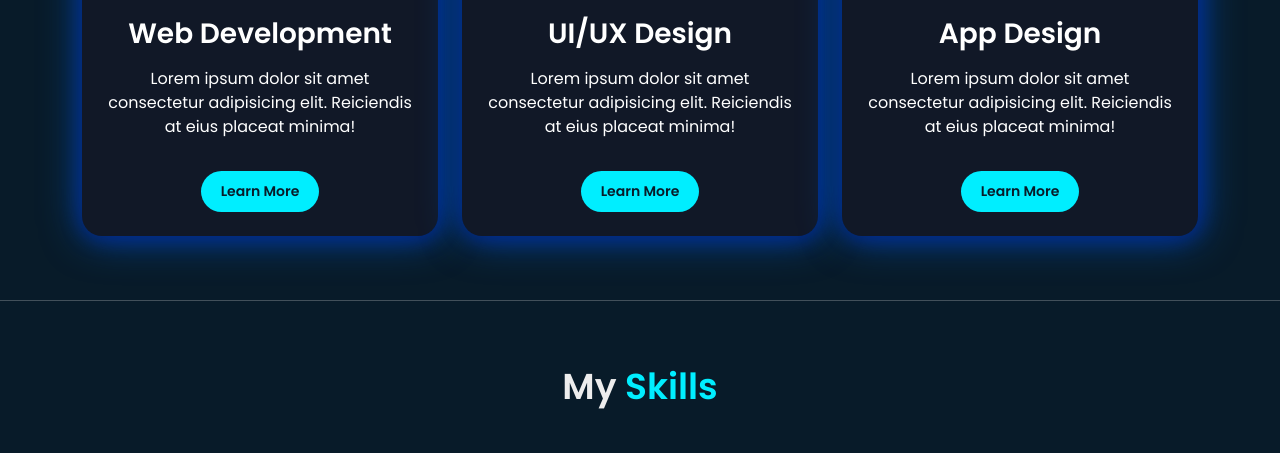
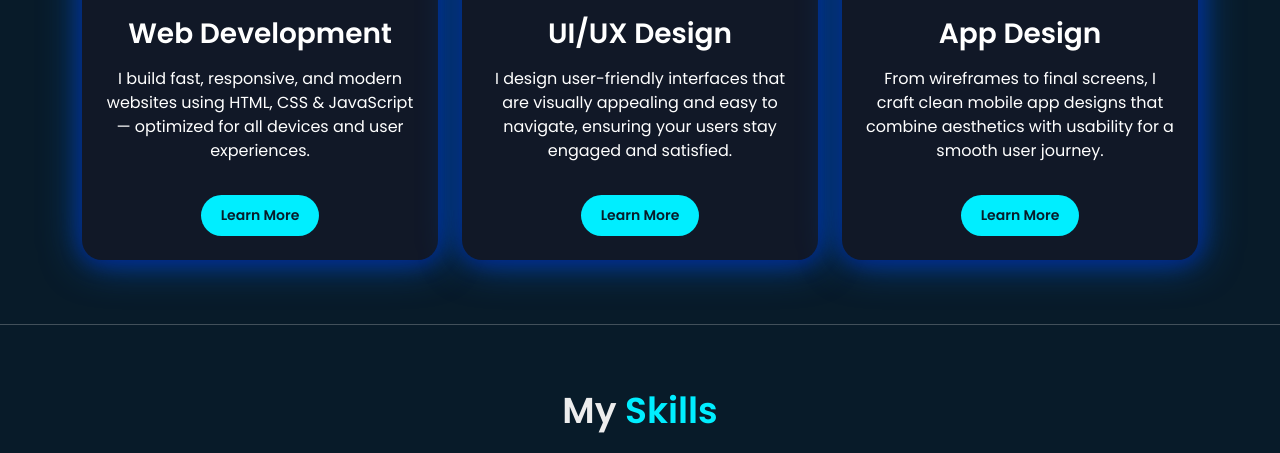
Before and after one commit to SyedMoizAli713/Portfolio, a plain HTML site: page index.html in a window 1280 px wide. Shown: the part 1545-1998 px from the top of the page. Drawn offline with nearby package versions, Linux system fonts and the light colour scheme.

Commit message:
update index.html

```diff
--- a/index.html
+++ b/index.html
@@ -74,7 +74,7 @@
         <div class="service-card p-4 text-center h-100">
           <i class="bx bx-code" style="color: #00eeff;"></i>
           <h3 class="fw-semibold mb-3">Web Development</h3>
-          <p>Lorem ipsum dolor sit amet consectetur adipisicing elit. Reiciendis at eius placeat minima!</p>
+          <p>I build fast, responsive, and modern websites using HTML, CSS & JavaScript — optimized for all devices and user experiences.</p>
           <a href="#" class="read mt-3">Learn More</a>
         </div>
       </div>
@@ -82,7 +82,7 @@
         <div class="service-card p-4 text-center h-100">
           <i class="bx bx-crop" style="color: #00eeff;"></i>
           <h3 class="fw-semibold mb-3">UI/UX Design</h3>
-          <p>Lorem ipsum dolor sit amet consectetur adipisicing elit. Reiciendis at eius placeat minima!</p>
+          <p>I design user-friendly interfaces that are visually appealing and easy to navigate, ensuring your users stay engaged and satisfied.</p>
           <a href="#" class="read mt-3">Learn More</a>
         </div>
       </div>
@@ -90,7 +90,7 @@
         <div class="service-card p-4 text-center h-100">
           <i class="bx bxl-apple" style="color: #00eeff;"></i>
           <h3 class="fw-semibold mb-3">App Design</h3>
-          <p>Lorem ipsum dolor sit amet consectetur adipisicing elit. Reiciendis at eius placeat minima!</p>
+          <p>From wireframes to final screens, I craft clean mobile app designs that combine aesthetics with usability for a smooth user journey.</p>
           <a href="#" class="read mt-3">Learn More</a>
         </div>
       </div>
```
